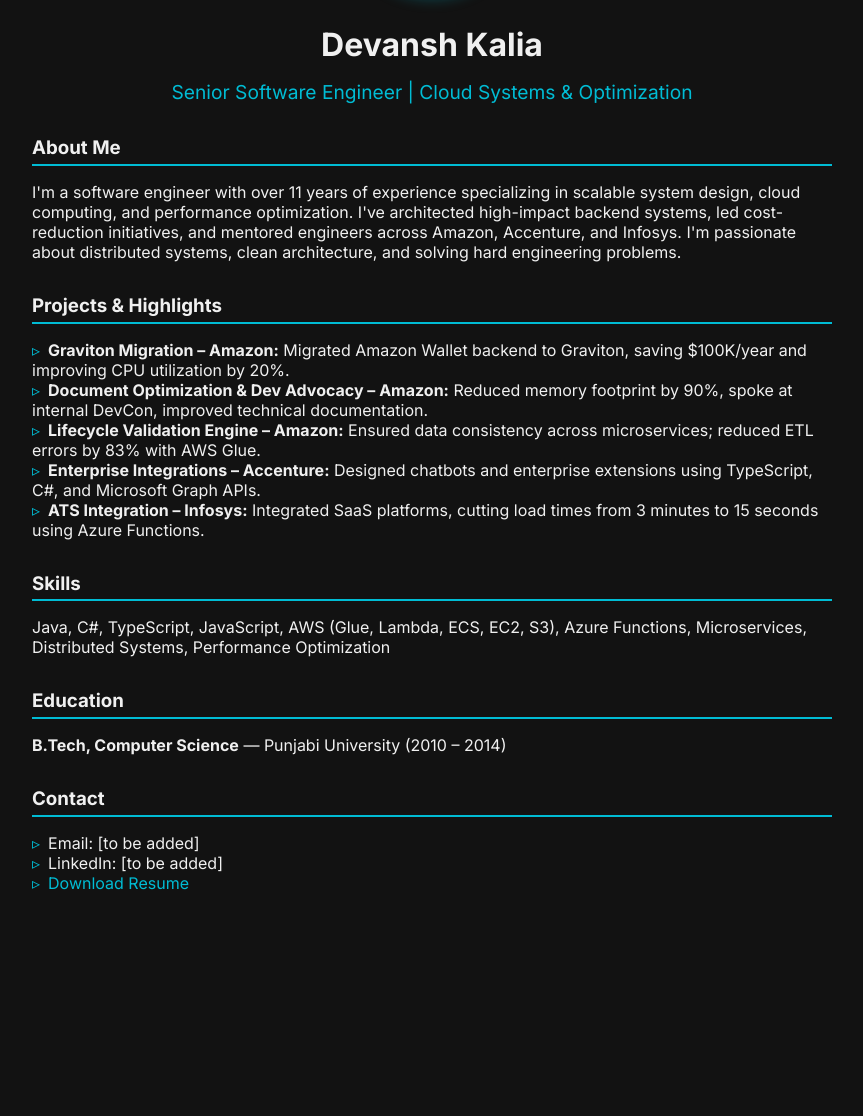
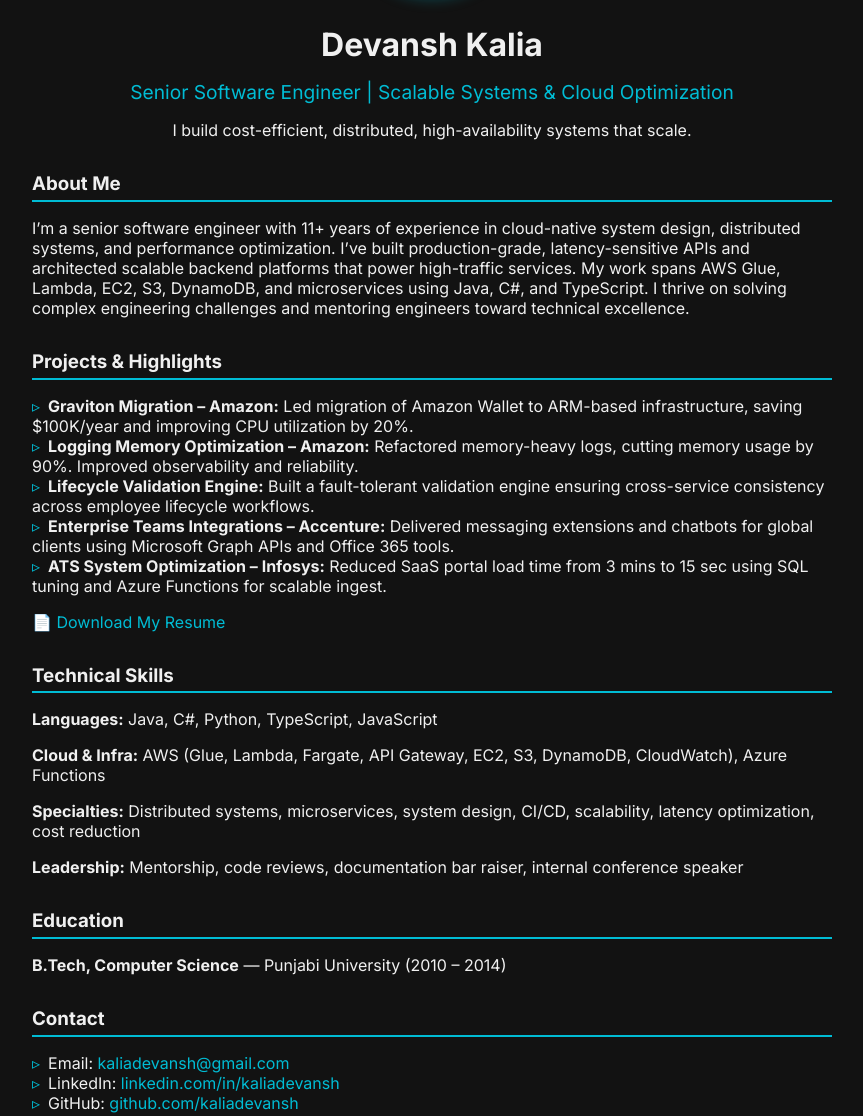
Before and after one commit to kaliadevansh/kaliadevansh.github.io, a plain HTML site: page index.html in a window 1280 px wide. Shown: the part 140-1256 px from the top of the page, without its empty margins (208-1071 px from the left). Before the commit the page ends 1097 px from the top, so only its background shows below. Drawn offline with Linux system fonts and the light colour scheme.

Commit message:
Upgrade styles

```diff
--- a/index.html
+++ b/index.html
@@ -4,9 +4,35 @@
 <head>
   <meta charset="UTF-8" />
   <meta name="viewport" content="width=device-width, initial-scale=1.0" />
-  <title>Devansh Kalia | Portfolio</title>
+  <title>Devansh Kalia | Scalable Systems & Cloud Optimization Engineer</title>
+  <meta name="description" content="Devansh Kalia is a Senior Software Engineer with 11+ years of experience in scalable system design, distributed systems, and cloud optimization (AWS, Java, C#, Glue, Lambda).">
+  <meta property="og:title" content="Devansh Kalia | Senior Software Engineer" />
+  <meta property="og:description" content="Scalable system design, cloud-native architectures, and performance optimization using AWS, Java, and distributed microservices." />
+  <meta property="og:image" content="avatar-devansh.png" />
+  <meta property="og:url" content="https://kaliadevansh.github.io" />
   <link rel="stylesheet" href="style.css" />
   <link href="https://fonts.googleapis.com/css2?family=Inter:wght@400;600;700&display=swap" rel="stylesheet">
+  <script type="application/ld+json">
+  {
+    "@context": "https://schema.org",
+    "@type": "Person",
+    "name": "Devansh Kalia",
+    "url": "https://kaliadevansh.github.io",
+    "image": "https://kaliadevansh.github.io/avatar-devansh.png",
+    "jobTitle": "Senior Software Engineer",
+    "worksFor": {
+      "@type": "Organization",
+      "name": "Amazon"
+    },
+    "alumniOf": {
+      "@type": "CollegeOrUniversity",
+      "name": "Punjabi University"
+    },
+    "sameAs": [
+      "https://github.com/kaliadevansh"
+    ]
+  }
+  </script>
 </head>
 <body class="dark-mode">
   <div class="container">
@@ -14,29 +40,34 @@
     <header>
       <img src="avatar-devansh.png" alt="Devansh Avatar" class="avatar" />
       <h1>Devansh Kalia</h1>
-      <h2>Senior Software Engineer | Cloud Systems & Optimization</h2>
+      <h2>Senior Software Engineer | Scalable Systems & Cloud Optimization</h2>
+      <p class="subtitle">I build cost-efficient, distributed, high-availability systems that scale.</p>
     </header>
 
     <main>
       <section>
         <h3>About Me</h3>
-        <p>I'm a software engineer with over 11 years of experience specializing in scalable system design, cloud computing, and performance optimization. I've architected high-impact backend systems, led cost-reduction initiatives, and mentored engineers across Amazon, Accenture, and Infosys. I'm passionate about distributed systems, clean architecture, and solving hard engineering problems.</p>
+        <p>I’m a senior software engineer with 11+ years of experience in cloud-native system design, distributed systems, and performance optimization. I’ve built production-grade, latency-sensitive APIs and architected scalable backend platforms that power high-traffic services. My work spans AWS Glue, Lambda, EC2, S3, DynamoDB, and microservices using Java, C#, and TypeScript. I thrive on solving complex engineering challenges and mentoring engineers toward technical excellence.</p>
       </section>
 
       <section>
         <h3>Projects & Highlights</h3>
         <ul>
-          <li><strong>Graviton Migration – Amazon:</strong> Migrated Amazon Wallet backend to Graviton, saving $100K/year and improving CPU utilization by 20%.</li>
-          <li><strong>Document Optimization & Dev Advocacy – Amazon:</strong> Reduced memory footprint by 90%, spoke at internal DevCon, improved technical documentation.</li>
-          <li><strong>Lifecycle Validation Engine – Amazon:</strong> Ensured data consistency across microservices; reduced ETL errors by 83% with AWS Glue.</li>
-          <li><strong>Enterprise Integrations – Accenture:</strong> Designed chatbots and enterprise extensions using TypeScript, C#, and Microsoft Graph APIs.</li>
-          <li><strong>ATS Integration – Infosys:</strong> Integrated SaaS platforms, cutting load times from 3 minutes to 15 seconds using Azure Functions.</li>
+          <li><strong>Graviton Migration – Amazon:</strong> Led migration of Amazon Wallet to ARM-based infrastructure, saving $100K/year and improving CPU utilization by 20%.</li>
+          <li><strong>Logging Memory Optimization – Amazon:</strong> Refactored memory-heavy logs, cutting memory usage by 90%. Improved observability and reliability.</li>
+          <li><strong>Lifecycle Validation Engine:</strong> Built a fault-tolerant validation engine ensuring cross-service consistency across employee lifecycle workflows.</li>
+          <li><strong>Enterprise Teams Integrations – Accenture:</strong> Delivered messaging extensions and chatbots for global clients using Microsoft Graph APIs and Office 365 tools.</li>
+          <li><strong>ATS System Optimization – Infosys:</strong> Reduced SaaS portal load time from 3 mins to 15 sec using SQL tuning and Azure Functions for scalable ingest.</li>
         </ul>
+        <a class="button-link" href="#">📄 Download My Resume</a>
       </section>
 
       <section>
-        <h3>Skills</h3>
-        <p>Java, C#, TypeScript, JavaScript, AWS (Glue, Lambda, ECS, EC2, S3), Azure Functions, Microservices, Distributed Systems, Performance Optimization</p>
+        <h3>Technical Skills</h3>
+        <p><strong>Languages:</strong> Java, C#, Python, TypeScript, JavaScript</p>
+        <p><strong>Cloud & Infra:</strong> AWS (Glue, Lambda, Fargate, API Gateway, EC2, S3, DynamoDB, CloudWatch), Azure Functions</p>
+        <p><strong>Specialties:</strong> Distributed systems, microservices, system design, CI/CD, scalability, latency optimization, cost reduction</p>
+        <p><strong>Leadership:</strong> Mentorship, code reviews, documentation bar raiser, internal conference speaker</p>
       </section>
 
       <section>
@@ -47,9 +78,9 @@
       <section>
         <h3>Contact</h3>
         <ul>
-          <li>Email: [to be added]</li>
-          <li>LinkedIn: [to be added]</li>
-          <li><a href="#">Download Resume</a></li>
+          <li>Email: <a href="mailto:kaliadevansh@gmail.com">kaliadevansh@gmail.com</a></li>
+          <li>LinkedIn: <a href="https://linkedin.com/in/kaliadevansh" target="_blank">linkedin.com/in/kaliadevansh</a></li>
+          <li>GitHub: <a href="https://github.com/kaliadevansh" target="_blank">github.com/kaliadevansh</a></li>
         </ul>
       </section>
     </main>
```
